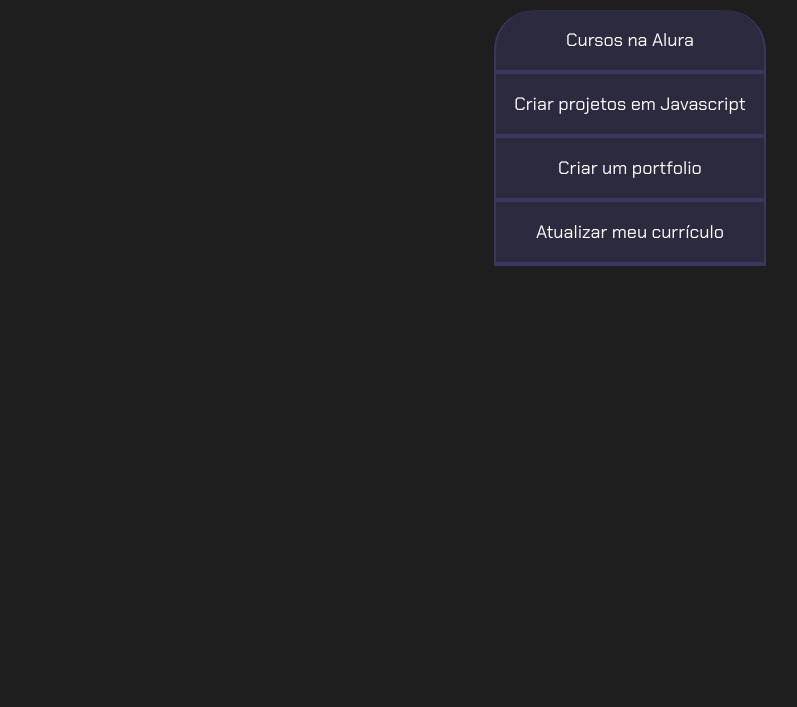
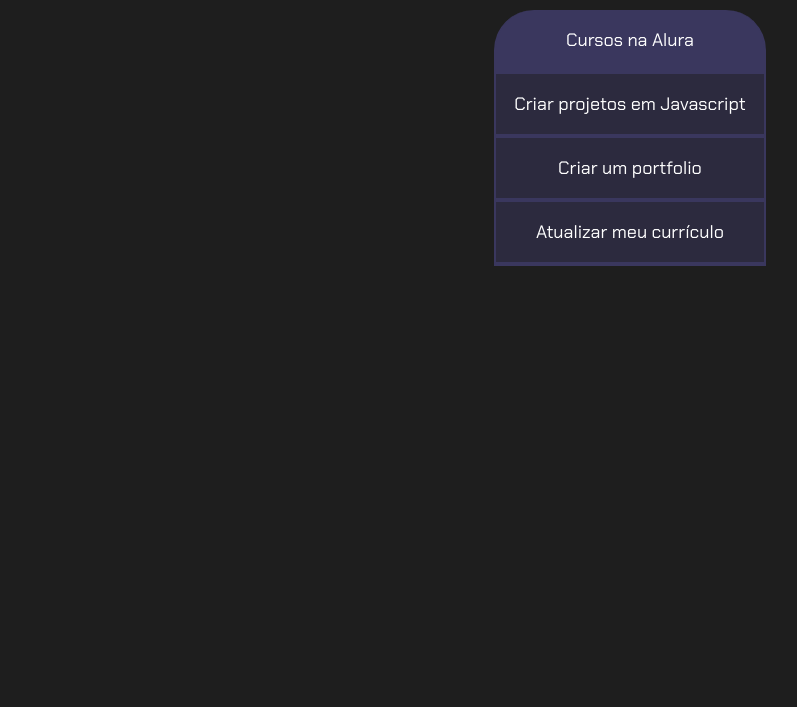
Before and after one commit to pedroluzabueno-dev/sebastiao, a plain HTML site: page index.html in a window 1280 px wide. Shown: the part 93-800 px from the top of the page, without its empty margins (10-807 px from the left). Drawn offline with Linux system fonts and the light colour scheme; files that its build step writes are made by us from their sources.

Commit message:
atualizaçao

```diff
--- a/index.html
+++ b/index.html
@@ -12,12 +12,13 @@
     <section class="conteudo-principal">
         <h2 class="titulo-principal">Meus Objetivos do ano<span>_</span></h2>
         <div class="botoes">
-            <button class="botao">Cursos na Alura</button>
+            <button class="botao ativo">Cursos na Alura</button>
             <button class="botao">Criar projetos em Javascript</button>
             <button class="botao">Criar um portfolio</button>
             <button class="botao">Atualizar meu currículo</button>
         </div>
     </section>
+    <script> src="main.js"</script>
 </body>
 
 </html>
--- /dev/null
+++ b/main.js
@@ -0,0 +1,5 @@
+const botoes = document.querySelectorAll(".botao");
+
+for(let i=0;i <botoes.length;i++){
+console.log(i)
+}
--- a/style.css
+++ b/style.css
@@ -59,3 +59,9 @@
 .botoes {
     display: block;
 }
+
+
+.ativo{
+background-color: var(--botao-ativo);
+border-bottom: 4px solidvar(--verde)
+}
```
Also changed, not shown: 2 other files.
